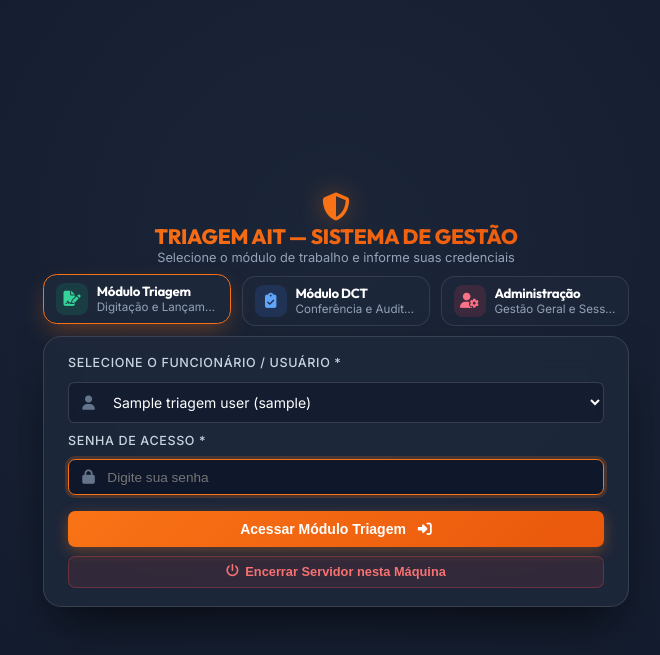
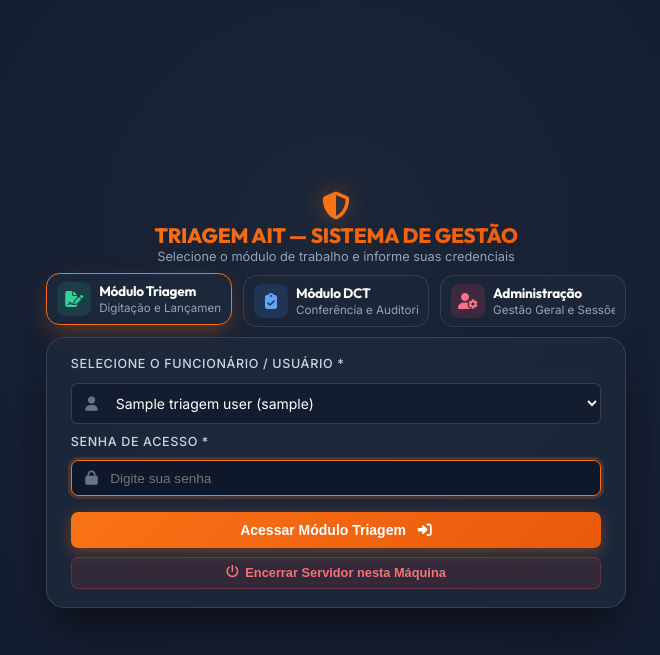
Before and after one commit to wMyster/Triagem-AITs, a Flask app: template templates/login.html in a window 1280 px wide. Shown: the top 655 px of the page, without its empty margins (304-964 px from the left). Run offline with Flask 3, Linux system fonts and the light colour scheme; the template is opened without the code that fills it: most values are stand-ins (such as "Sample title", 1, 10 or a date in 2020).

Commit message:
fix: Exibicao 100% integral de todos os subtitulos no login sem reticencias (...)

```diff
--- a/templates/login.html
+++ b/templates/login.html
@@ -115,8 +115,8 @@
             color: #94a3b8;
             margin: 0;
             white-space: nowrap;
-            overflow: hidden;
-            text-overflow: ellipsis;
+            overflow: visible;
+            text-overflow: clip;
         }
 
         /* Login Card */
@@ -227,7 +227,7 @@
         /* Responsive Breakpoints for 1366x768 (HD) vs 1920x1080 (Full HD) */
         @media screen and (max-width: 1400px) and (max-height: 800px) {
             .login-wrapper {
-                max-width: 760px;
+                max-width: 860px;
                 gap: 0.65rem;
             }
             .login-header-main i.main-icon {
@@ -245,19 +245,22 @@
                 gap: 0.65rem;
             }
             .sector-card {
-                padding: 0.5rem 0.75rem;
-                gap: 0.55rem;
+                padding: 0.5rem 0.65rem;
+                gap: 0.5rem;
             }
             .sector-card-icon {
-                width: 32px;
-                height: 32px;
-                font-size: 0.95rem;
+                width: 34px;
+                height: 34px;
+                font-size: 1rem;
             }
             .sector-card-info h3 {
-                font-size: 0.825rem;
+                font-size: 0.85rem;
             }
             .sector-card-info p {
                 font-size: 0.725rem;
+                white-space: nowrap;
+                overflow: visible;
+                text-overflow: clip;
             }
             .login-card {
                 padding: 1.15rem 1.5rem;
```
